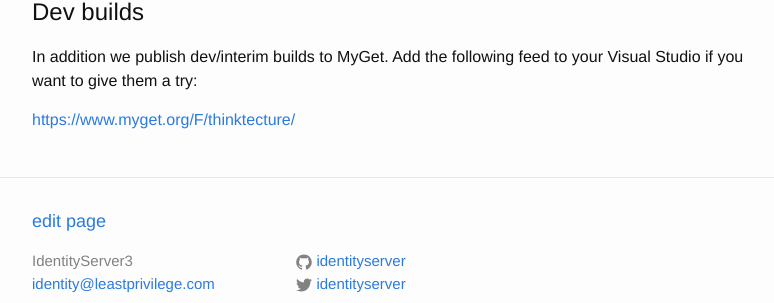
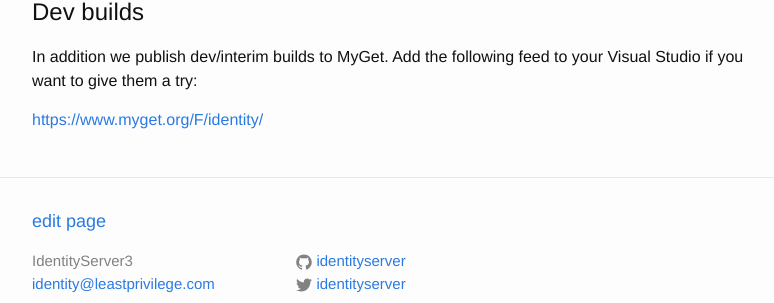
Before and after one commit to IdentityServer/Documentation, a Jekyll site: the page built from docs/overview/packaging.md, in a window 1280 px wide. Shown: the part 925-1228 px from the top of the page, without its empty margins (238-1012 px from the left). Built offline with Jekyll 4.4.1, drawn with Linux system fonts in a browser that asks for light colours; Markdown is read by kramdown in place of the engine named in the settings; some of the changed lines change nothing that is shown.

Commit message:
Update packaging.md

```diff
--- a/docs/overview/packaging.md
+++ b/docs/overview/packaging.md
@@ -41,4 +41,4 @@
 In addition we publish dev/interim builds to MyGet.
 Add the following feed to your Visual Studio if you want to give them a try:
 
-[https://www.myget.org/F/thinktecture/](https://www.myget.org/F/thinktecture/)
+[https://www.myget.org/F/identity/](https://www.myget.org/F/identity/)
```
